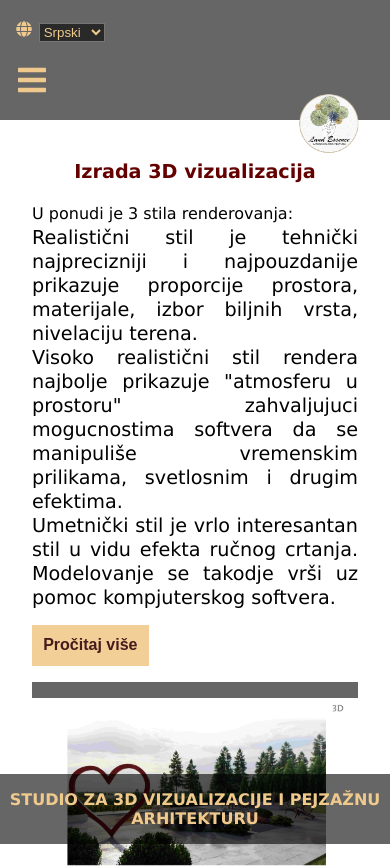
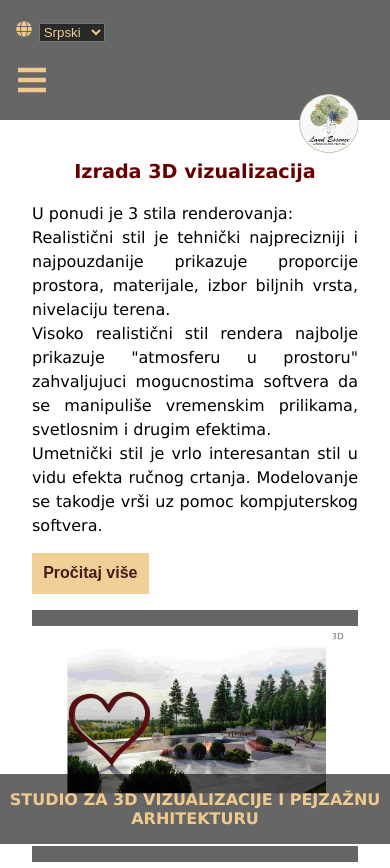
Before and after one commit to andjared/multi-language-website, a React (Create React App) app: page /services in a window 390 px wide. Shown: the top 868 px of the page. Built offline with nearby package versions, Linux system fonts and the light colour scheme.

Commit message:
white space

```diff
--- a/src/index.css
+++ b/src/index.css
@@ -249,7 +249,9 @@ li {
   line-height: 1.5rem;
   font-size: var(--big-font);
   text-align: justify;
+  white-space: normal;
 }
+
 .text-box li {
   display: inline-block;
 }
@@ -259,6 +261,7 @@ li {
   padding: 20px;
   color: rgb(100, 0, 0);
 }
+
 .services .button {
   color: var(--btn-bg-color);
   background: var(--links-color);
@@ -270,6 +273,7 @@ li {
   transition-duration: 0.4s;
   border: none !important;
 }
+
 .services .button:hover {
   cursor: pointer;
   text-shadow: 2px 2px 5px #2a08082d;
@@ -284,6 +288,7 @@ li {
 .gallery-page {
   text-align: center;
 }
+
 .galleries {
   animation: transitionIn 2s;
   display: flex;
@@ -292,37 +297,46 @@ li {
   margin-top: 20vh;
   margin-inline: auto;
 }
+
 .gallery {
   width: 30%;
   height: 30%;
   margin: 1em;
 }
+
 .gallery h2 {
   margin-bottom: 1.5em;
   text-align: left;
   text-transform: uppercase;
   color: var(--bg-dark);
 }
+
 .image-gallery-image {
   height: 20rem;
 }
+
 .fullscreen .image-gallery-image {
   height: 80vh;
 }
+
 .image-gallery-thumbnails {
   margin-top: 2em;
 }
+
 .image-gallery-thumbnail-image {
   height: 5rem;
 }
+
 .image-gallery-icon {
   color: var(--links-color);
 }
+
 .image-gallery-play-button,
 .image-gallery-right-nav,
 .image-gallery-left-nav {
   display: none;
 }
+
 .image-gallery-index {
   color: var(--links-color);
   font-weight: bold;
@@ -691,7 +705,8 @@ textarea {
   .services .text-box {
     padding: 1em 0 1em 0;
   }
-  .services .text-box p {
+  .services .text-box p,
+  .services .text-box li {
     font-size: var(--small-font);
   }
   .services .img-box {
```
